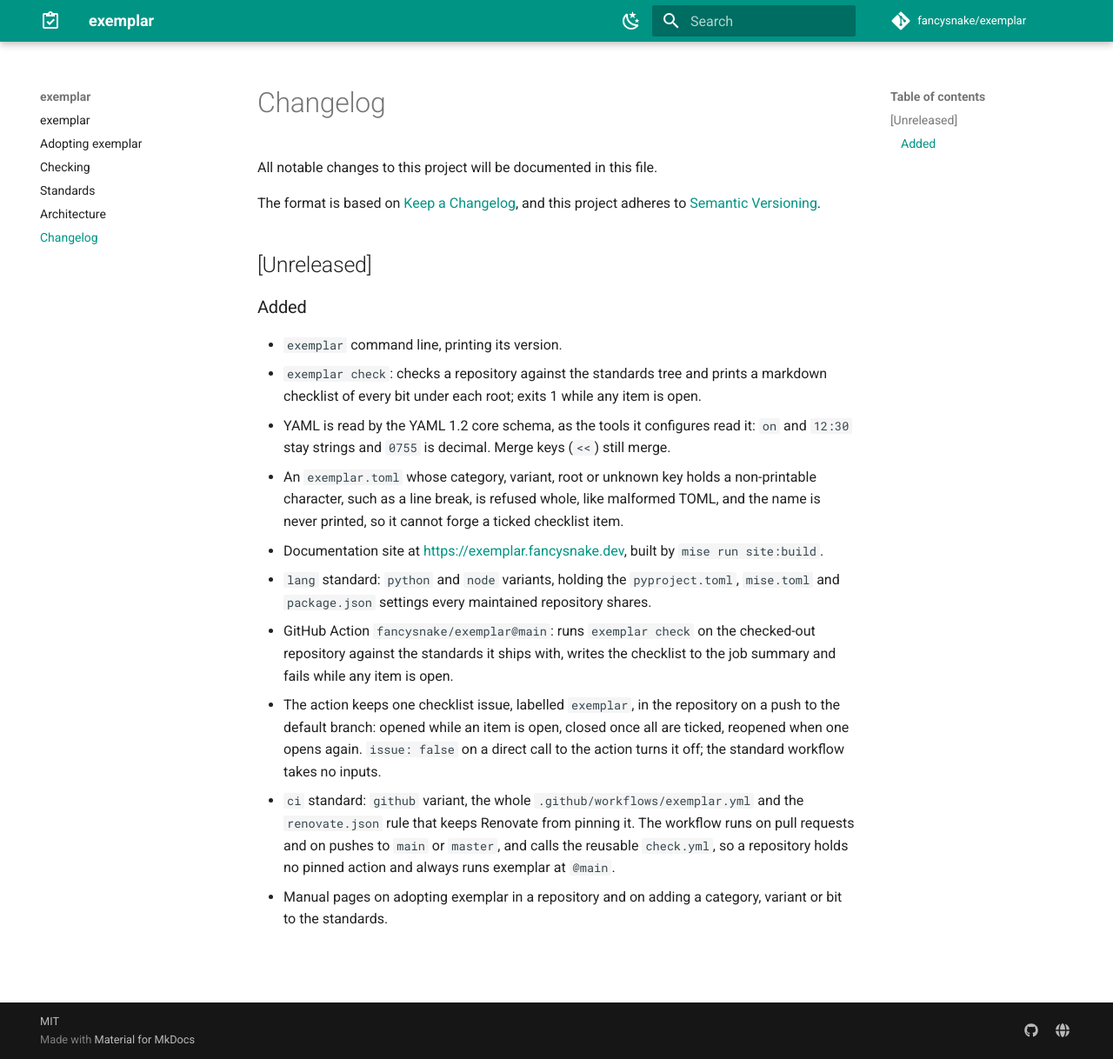
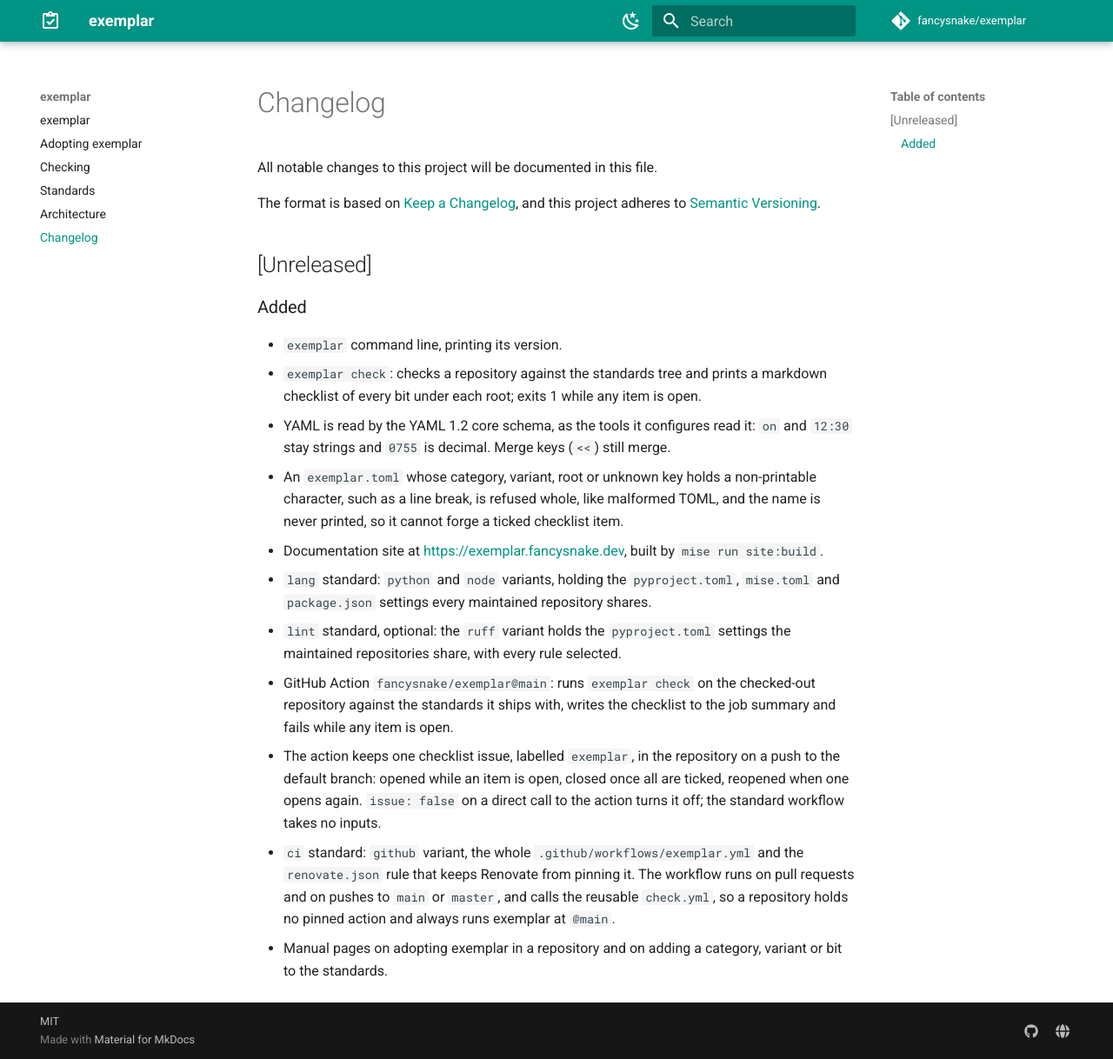
Before and after one commit to fancysnake/exemplar, an MkDocs documentation site: the page built from docs/changelog.md, in a window 1280 px wide and 1218 px high. Shown: the whole window at 87% size. Built offline with MkDocs 1.6.1 and Material for MkDocs 9.7.7, drawn with Linux system fonts in a browser that asks for light colours; comment, search, counter and statistics services are not loaded.

Commit message:
feat: add the lint standard, ruff variant
The ruff fragment holds the pyproject.toml settings the maintained
repositories share: line length 88, concise output, preview rules and
select = ["ALL"]. Ignore lists differ per repository and stay out.
tingle lacks preview, so it gets one open item.

The category is optional: a Node repository has no variant to pick.
No maintained repository uses biome, and only one keeps a pre-commit
file, so neither has a fragment.

Co-Authored-By: Claude <noreply@anthropic.com>

```diff
--- a/CHANGELOG.md
+++ b/CHANGELOG.md
@@ -24,6 +24,8 @@ and this project adheres to [Semantic Versioning].
   `mise run site:build`.
 - `lang` standard: `python` and `node` variants, holding the `pyproject.toml`,
   `mise.toml` and `package.json` settings every maintained repository shares.
+- `lint` standard, optional: the `ruff` variant holds the `pyproject.toml`
+  settings the maintained repositories share, with every rule selected.
 - GitHub Action `fancysnake/exemplar@main`: runs `exemplar check` on the
   checked-out repository against the standards it ships with, writes the
   checklist to the job summary and fails while any item is open.
--- a/exemplar.toml
+++ b/exemplar.toml
@@ -1,2 +1,3 @@
 ci = "github"
 lang = "python"
+lint = "ruff"
```
Also changed, not shown: docs/standards.md (+14 -0 lines), 3 other files.
